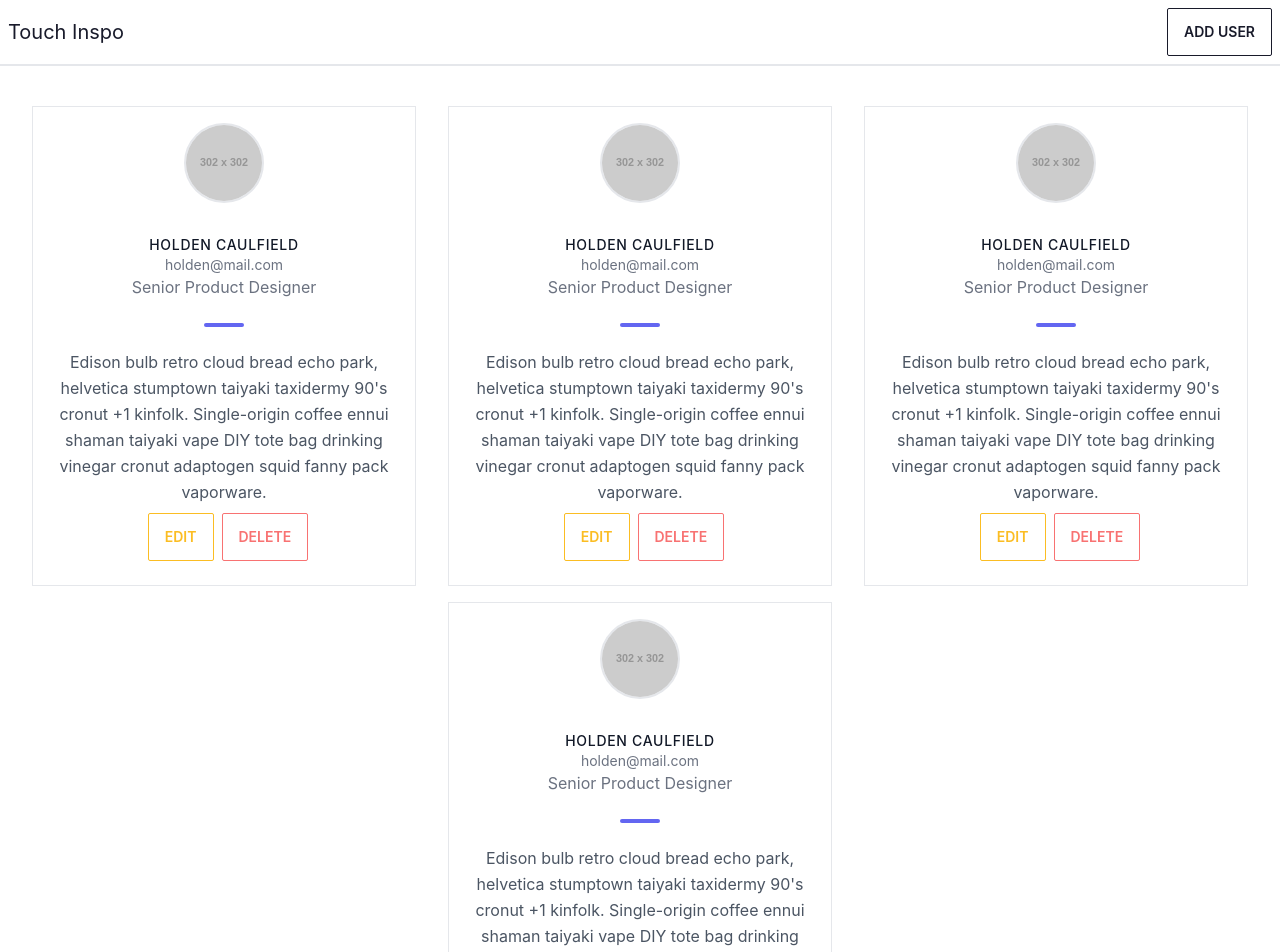
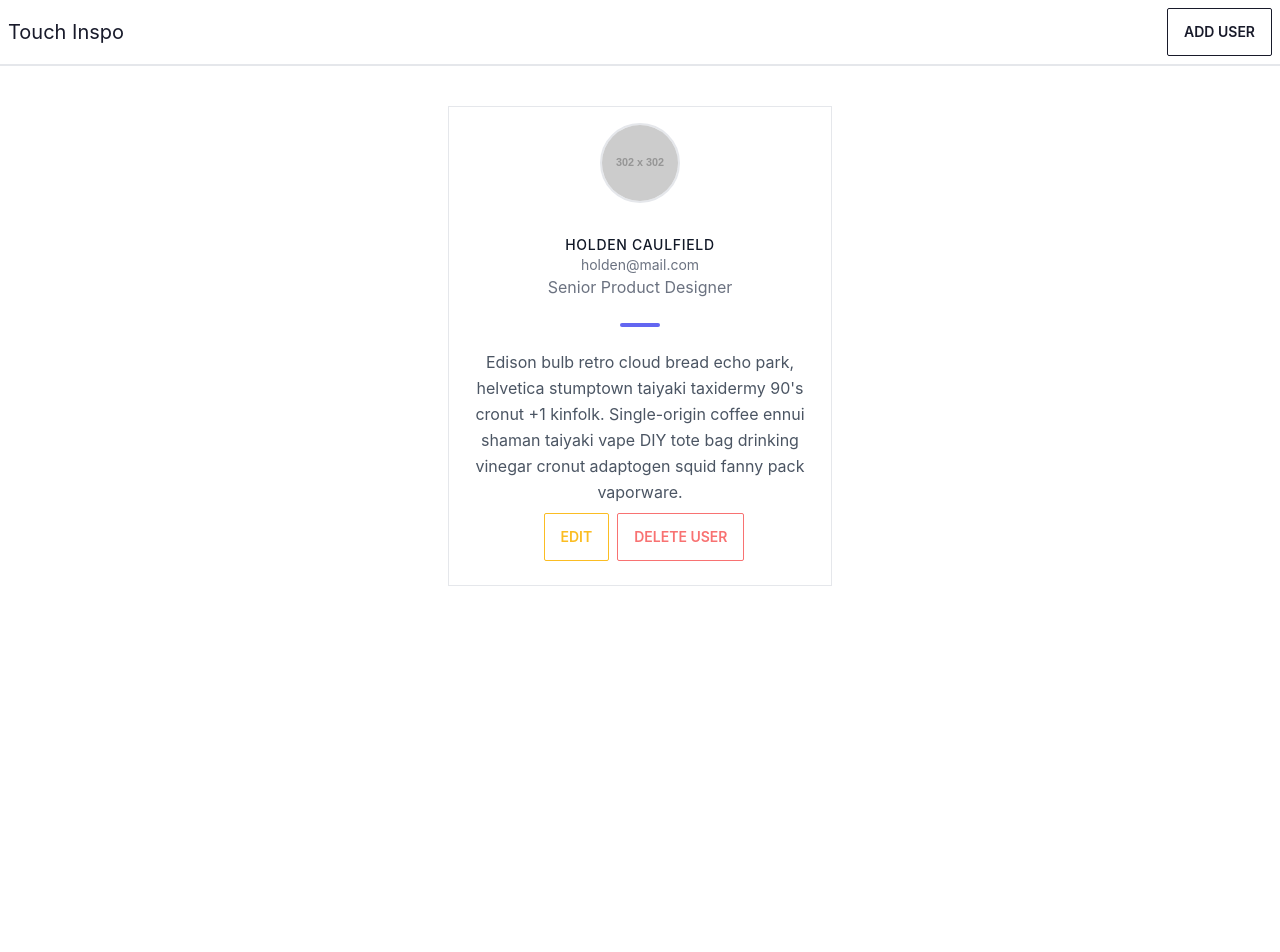
Before and after one commit to kasiliwachiye/ti, a React (Create React App) app: page / in a window 1280 px wide. Shown: the top 952 px of the page. After the commit the page ends 800 px from the top, so only its background shows below. Built offline with nearby package versions, Linux system fonts and the light colour scheme; the HTML template or start-up script is replaced by a standard one.

Commit message:
implemented modals

```diff
--- a/src/App.js
+++ b/src/App.js
@@ -26,92 +26,118 @@ function App() {
                   ennui shaman taiyaki vape DIY tote bag drinking vinegar cronut
                   adaptogen squid fanny pack vaporware.
                 </p>
+                <div className="flex justify-center items-center">
                   <div>
-                  <button className="btn btn-outline btn-warning m-2">
+                    {/* Edit button to open modal */}
+                    <label
+                      htmlFor="my-modal-4"
+                      className="btn btn-outline btn-warning m-2"
+                    >
                       Edit
-                  </button>
-                  <button className="btn btn-outline btn-error">Delete</button>
+                    </label>
+                    <input
+                      type="checkbox"
+                      id="my-modal-4"
+                      className="modal-toggle"
+                    />
+                    <label
+                      htmlFor="my-modal-4"
+                      className="modal cursor-pointer"
+                    >
+                      <label
+                        className="modal-box relative flex justify-center"
+                        htmlFor=""
+                      >
+                        <div>
+                          <div className="form-control w-full max-w-xs">
+                            <label className="label">
+                              <span className="label-text">Name</span>
+                            </label>
+                            <input
+                              type="text"
+                              placeholder="James Bond"
+                              className="input input-bordered w-full max-w-xs"
+                            />
+                          </div>
+                          <div className="form-control w-full max-w-xs">
+                            <label className="label">
+                              <span className="label-text">Email</span>
+                            </label>
+                            <input
+                              type="email"
+                              placeholder="jamesbond@mail.com"
+                              className="input input-bordered w-full max-w-xs"
+                            />
+                          </div>
+                          <div className="form-control w-full max-w-xs">
+                            <label className="label">
+                              <span className="label-text">Occupation</span>
+                            </label>
+                            <input
+                              type="text"
+                              placeholder="Secret service agent"
+                              className="input input-bordered w-full max-w-xs"
+                            />
+                          </div>
+                          <div className="form-control w-full max-w-xs">
+                            <label className="label">
+                              <span className="label-text">Bio</span>
+                            </label>
+                            <textarea
+                              className="textarea textarea-bordered"
+                              placeholder="The name's Bond. James Bond."
+                            ></textarea>
+                            <div className="modal-action">
+                              <label
+                                htmlFor="my-modal-4"
+                                className="btn btn-outline btn-primary w-full"
+                              >
+                                Edit
+                              </label>
                             </div>
                           </div>
                         </div>
-            <div className="lg:w-96 lg:mb-0 m-4 p-4 border">
-              <div className="h-full text-center">
-                <img
-                  alt="user-avatar"
-                  className="w-20 h-20 mb-8 object-cover object-center rounded-full inline-block border-2 border-gray-200 bg-gray-100"
-                  src="https://dummyimage.com/302x302"
+                      </label>
+                    </label>
+                  </div>
+                  <div>
+                    {/* The button to open modal */}
+                    <label
+                      htmlFor="my-modal"
+                      className="btn btn-outline btn-error"
+                    >
+                      Delete User
+                    </label>
+
+                    {/* Put this part before </body> tag */}
+                    <input
+                      type="checkbox"
+                      id="my-modal"
+                      className="modal-toggle"
                     />
-                <h2 className="text-gray-900 font-medium title-font tracking-wider text-sm">
-                  HOLDEN CAULFIELD
-                </h2>
-                <p className="text-gray-500 text-sm">holden@mail.com</p>
-                <p className="text-gray-500">Senior Product Designer</p>
-                <span className="inline-block h-1 w-10 rounded bg-indigo-500 mt-6 mb-4" />
-                <p className="leading-relaxed">
-                  Edison bulb retro cloud bread echo park, helvetica stumptown
-                  taiyaki taxidermy 90's cronut +1 kinfolk. Single-origin coffee
-                  ennui shaman taiyaki vape DIY tote bag drinking vinegar cronut
-                  adaptogen squid fanny pack vaporware.
-                </p>
-                <div>
-                  <button className="btn btn-outline btn-warning m-2">
-                    Edit
-                  </button>
-                  <button className="btn btn-outline btn-error">Delete</button>
+                    <div className="modal">
+                      <div className="modal-box">
+                        <h3 className="font-bold text-lg text-red-600">
+                          You are about to delete this user
+                        </h3>
+                        <p className="py-4">Proceed on deleting this user?</p>
+                        <div className="modal-action">
+                          <label
+                            htmlFor="my-modal"
+                            className="btn btn-outline btn-accent"
+                          >
+                            No
+                          </label>
+                          <label
+                            htmlFor="my-modal"
+                            className="btn btn-outline btn-error"
+                          >
+                            Yes
+                          </label>
                         </div>
                       </div>
                     </div>
-            <div className="lg:w-96 lg:mb-0 m-4 p-4 border">
-              <div className="h-full text-center">
-                <img
-                  alt="user-avatar"
-                  className="w-20 h-20 mb-8 object-cover object-center rounded-full inline-block border-2 border-gray-200 bg-gray-100"
-                  src="https://dummyimage.com/302x302"
-                />
-                <h2 className="text-gray-900 font-medium title-font tracking-wider text-sm">
-                  HOLDEN CAULFIELD
-                </h2>
-                <p className="text-gray-500 text-sm">holden@mail.com</p>
-                <p className="text-gray-500">Senior Product Designer</p>
-                <span className="inline-block h-1 w-10 rounded bg-indigo-500 mt-6 mb-4" />
-                <p className="leading-relaxed">
-                  Edison bulb retro cloud bread echo park, helvetica stumptown
-                  taiyaki taxidermy 90's cronut +1 kinfolk. Single-origin coffee
-                  ennui shaman taiyaki vape DIY tote bag drinking vinegar cronut
-                  adaptogen squid fanny pack vaporware.
-                </p>
-                <div>
-                  <button className="btn btn-outline btn-warning m-2">
-                    Edit
-                  </button>
-                  <button className="btn btn-outline btn-error">Delete</button>
                   </div>
-              </div>
-            </div>
-            <div className="lg:w-96 lg:mb-0 m-4 p-4 border">
-              <div className="h-full text-center">
-                <img
-                  alt="user-avatar"
-                  className="w-20 h-20 mb-8 object-cover object-center rounded-full inline-block border-2 border-gray-200 bg-gray-100"
-                  src="https://dummyimage.com/302x302"
-                />
-                <h2 className="text-gray-900 font-medium title-font tracking-wider text-sm">
-                  HOLDEN CAULFIELD
-                </h2>
-                <p className="text-gray-500 text-sm">holden@mail.com</p>
-                <p className="text-gray-500">Senior Product Designer</p>
-                <span className="inline-block h-1 w-10 rounded bg-indigo-500 mt-6 mb-4" />
-                <p className="leading-relaxed">
-                  Edison bulb retro cloud bread echo park, helvetica stumptown
-                  taiyaki taxidermy 90's cronut +1 kinfolk. Single-origin coffee
-                  ennui shaman taiyaki vape DIY tote bag drinking vinegar cronut
-                  adaptogen squid fanny pack vaporware.
-                </p>
-                <div>
-                  <button className="btn btn-outline btn-warning m-2">
-                    Edit
-                  </button>
-                  <button className="btn btn-outline btn-error">Delete</button>
                 </div>
               </div>
             </div>
```
Lines whose indentation alone changed are shown as unchanged.
